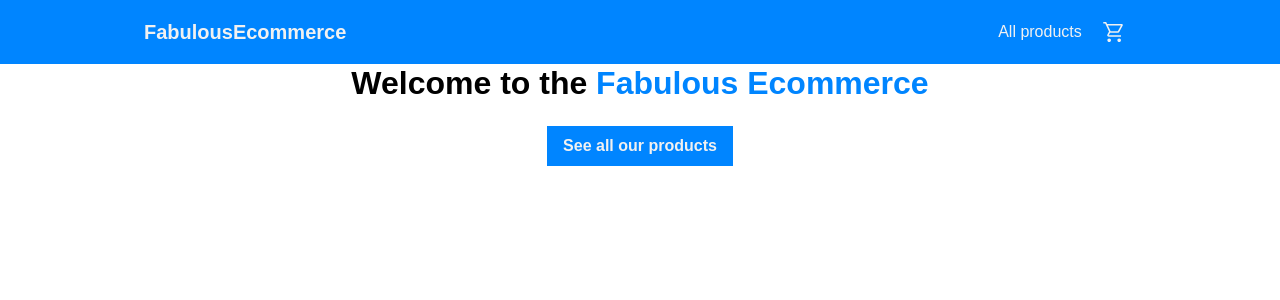
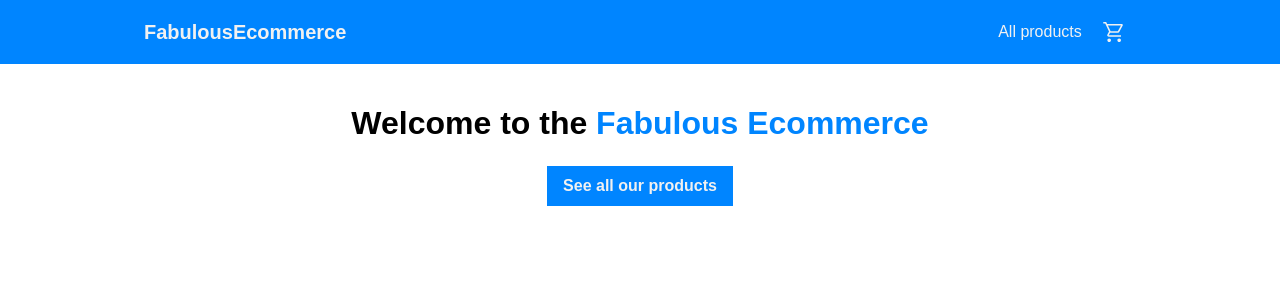
Before and after one commit to federicotllorente/smartphone-ecommerce, a React (Create React App) app: page / in a window 1280 px wide. Shown: the top 300 px of the page. Built offline with nearby package versions, Linux system fonts and the light colour scheme.

Commit message:
Fixing small style issues

```diff
--- a/src/components/Layout.jsx
+++ b/src/components/Layout.jsx
@@ -4,7 +4,7 @@ import { Header } from './Header'
 export const Layout = ({ className, children }) => (
   <>
     <Header />
-    <main className={classNames('pt-8 md:container md:mx-auto', className)}>
+    <main className={classNames('pt-8 md:pt-10 md:container md:mx-auto', className)}>
       {children}
     </main>
   </>
--- a/src/pages/Homepage.jsx
+++ b/src/pages/Homepage.jsx
@@ -4,7 +4,7 @@ import { Layout } from '../components/Layout'
 export const Homepage = () => {
   return (
     <Layout className="px-2 flex flex-col justify-center items-center gap-3 text-center">
-      <h2>Welcome to the <span className="text-primary-blue hover:text-primary-purple transition">Fabulous Ecommerce</span></h2>
+      <h2 className="pt-3">Welcome to the <span className="text-primary-blue hover:text-primary-purple transition">Fabulous Ecommerce</span></h2>
       <Link
         to="/products"
         className="px-2 py-1 bg-primary-blue text-secondary-white font-bold hover:bg-primary-purple transition"
```
